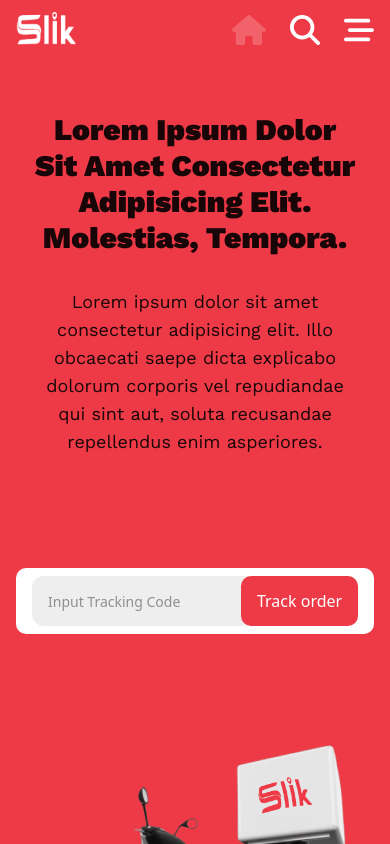
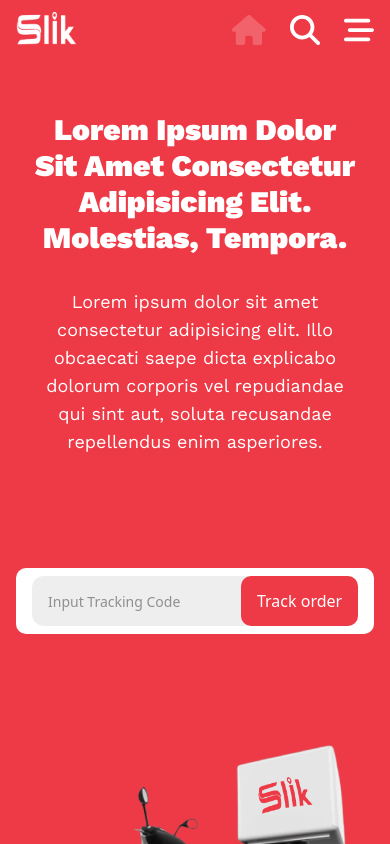
Before and after one commit to timmy-oss/slik, a Next.js app: page / in a window 390 px wide. Shown: the top 844 px of the page. Built offline with nearby package versions, Linux system fonts and the light colour scheme.

Commit message:
Overhaul of homepage - desktop [ dark mode support]

```diff
--- a/components/Home.jsx
+++ b/components/Home.jsx
@@ -32,7 +32,7 @@ export default function Home(props) {
           <h1
             data-aos="fade-up"
             style={{ fontFamily: "Work Sans" }}
-            className="text-center  capitalize  p-4 font-black text-3xl md:text-4xl lg:text-4xl xl:text-5xl 2xl:text-6xl lg:max-w-3xl 2xl:max-w-4xl lg:text-left  text-black/90 dark:text-white"
+            className="text-center  capitalize  p-4 font-black text-3xl md:text-4xl lg:text-4xl xl:text-5xl 2xl:text-6xl lg:max-w-3xl 2xl:max-w-4xl lg:text-left text-white md:text-black/90 dark:text-white"
           >
             Lorem ipsum dolor sit amet consectetur adipisicing elit. Molestias,
             tempora.
@@ -41,7 +41,7 @@ export default function Home(props) {
           <p
             data-aos="fade-up"
             style={{ fontFamily: "Work Sans" }}
-            className="text-center max-w-3xl px-4 text-lg lg:text-xl lg:text-left  py-4 dark:text-white text-black/90"
+            className="text-center max-w-3xl px-4 text-lg lg:text-xl lg:text-left  py-4 dark:text-white text-white md:text-black/90"
           >
             Lorem ipsum dolor sit amet consectetur adipisicing elit. Illo
             obcaecati saepe dicta explicabo dolorum corporis vel repudiandae qui
```
